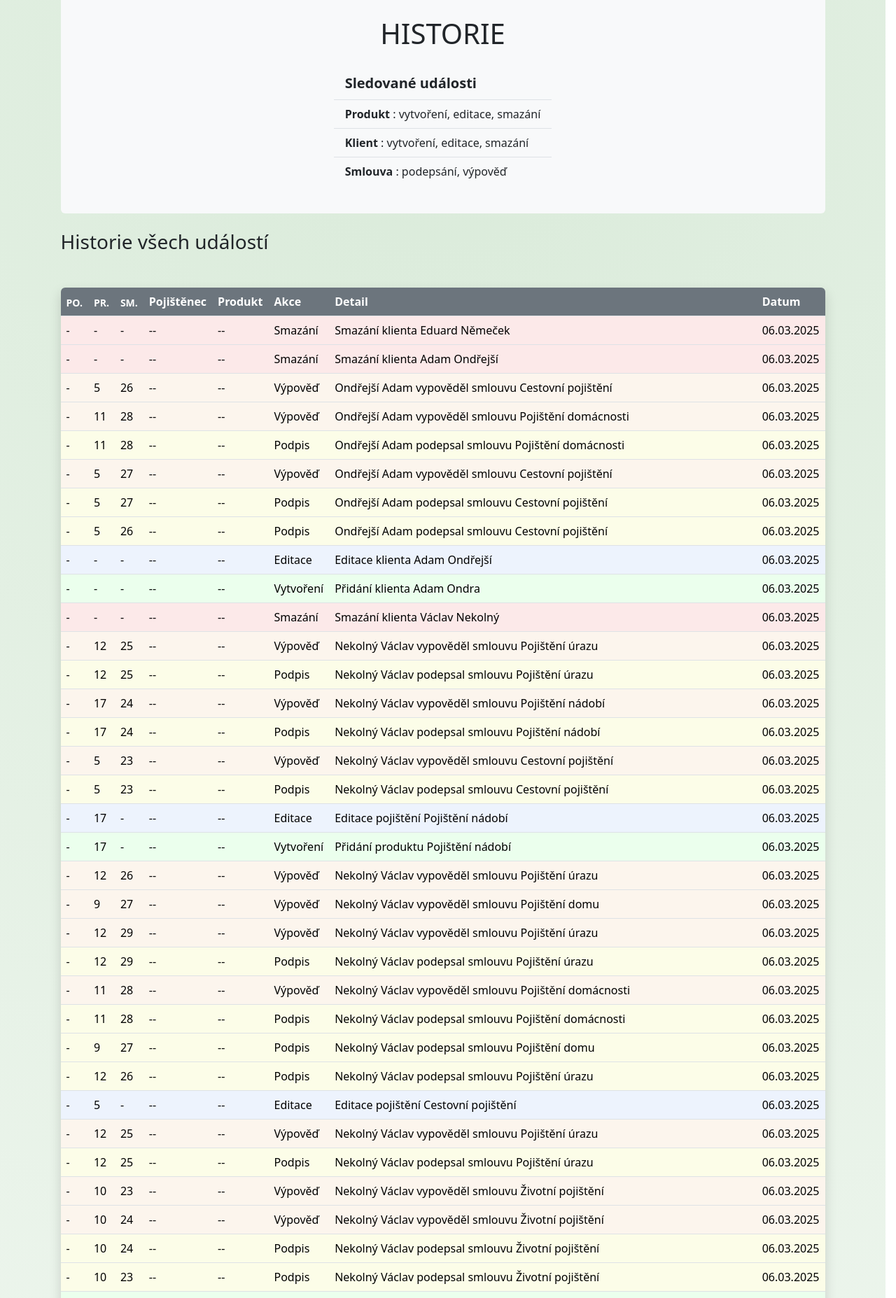
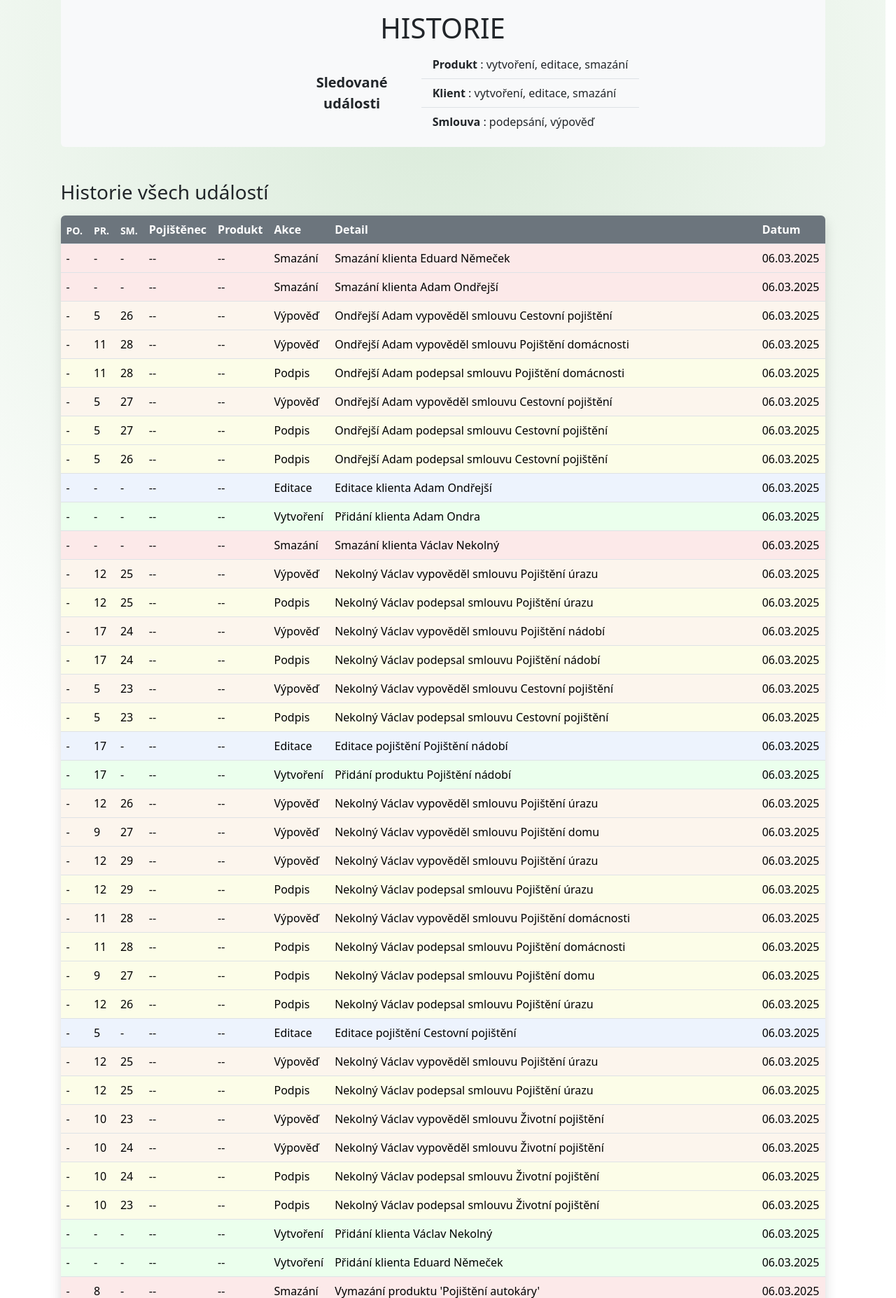
Before and after one commit to VaclavNekolny/SafeHouse, a Django app: page /historie in a window 1280 px wide. Shown: the part 76-1931 px from the top of the page at 70% size. Run offline with Django 4.2, Linux system fonts and the light colour scheme; data comes from the database, SQL or seed files in the repository; some libraries are stand-ins or nearby versions.

Commit message:
Sjednocení výšky obdélníku pod nadpisem stránek, stylizován circle-gradient

```diff
--- a/pojistenci_app/templates/pojistenci_app/historie.html
+++ b/pojistenci_app/templates/pojistenci_app/historie.html
@@ -12,11 +12,11 @@
 
 {% block content %}
 <div class="container-md">
-    <h1 class="text-center pt-4 bg-light mb-0">HISTORIE</h1>
-    <div class="bg-light p-3 mb-4 d-flex flex-column justify-content-center align-items-center rounded-bottom">
-        <div>
-            <ul class="list-group list-group-flush mt-2 mb-4">
-                <li class="list-group-item lead bg-light fw-bold">Sledované události</li>
+    <div class="bg-light rounded-bottom mb-5 pb-3">
+        <h1 class="text-center pt-3">HISTORIE</h1>
+        <div class="d-flex gap-5 align-items-center justify-content-center position-relative" style="left:50px;">
+            <div class="lead fw-bold bg-light text-center">Sledované<br> události</div>
+            <ul class="list-group list-group-flush">
                 <li class="list-group-item  bg-light"><b>Produkt</b> : vytvoření, editace, smazání</li>
                 <li class="list-group-item  bg-light"><b>Klient</b> : vytvoření, editace, smazání</li>
                 <li class="list-group-item  bg-light"><b>Smlouva</b> : podepsání, výpověď</li>
@@ -24,7 +24,7 @@
         </div>
     </div>
 
-    <h3 class="mb-5">Historie všech událostí</h3>
+    <h3 class="mb-3">Historie všech událostí</h3>
     <table class="table table-hover shadow" id="vsechny_smlouvy">
         <thead>
         <tr>
--- a/static/base.css
+++ b/static/base.css
@@ -12,5 +12,5 @@ body {
     position: relative;
     background-repeat: no-repeat;
     min-height: 100vh;
-    height: 100%;
+    height: 150vh;
 }
```
Also changed, not shown: pojistenci_app/templates/pojistenci_app/klienti.html (+7 -5 lines), pojistenci_app/templates/pojistenci_app/produkty.html (+7 -5 lines), pojistenci_app/templates/pojistenci_app/smlouvy.html (+5 -3 lines).
